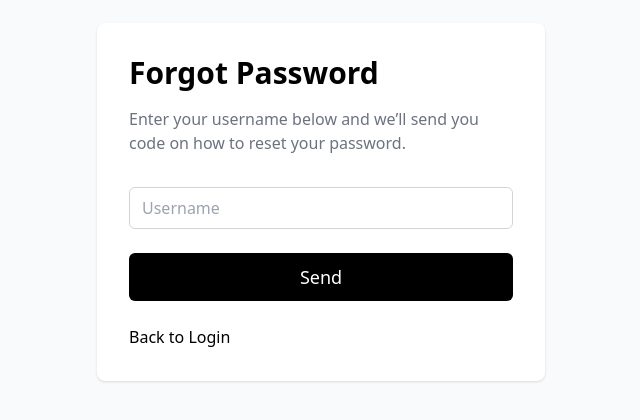
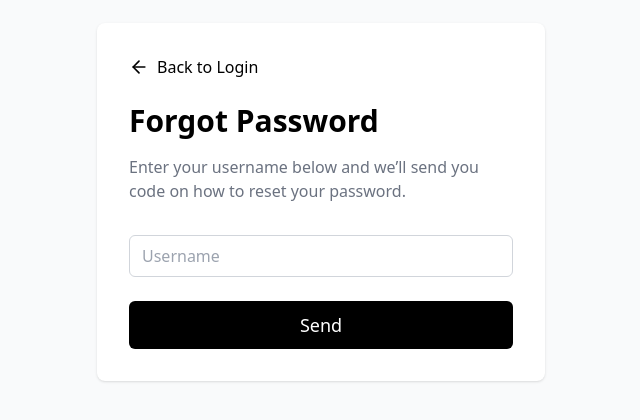
Before and after one commit to ZaHuan478/TLCN_GROUP_FE, a React (Vite) app: page /forgot-password in a window 1280 px wide. Shown: the part 230-650 px from the top of the page, without its empty margins (319-959 px from the left). Built offline with nearby package versions, Linux system fonts and the light colour scheme; no server answers.

Commit message:
Add icon back

```diff
--- a/src/components/organisms/ForgotPasswordForm/index.tsx
+++ b/src/components/organisms/ForgotPasswordForm/index.tsx
@@ -5,6 +5,7 @@ import { Link } from "react-router-dom";
 import { OTPModal } from "../../molecules/OTPModal";
 import { ResetPasswordModal } from "../../molecules/ResetPasswordModal";
 import { Toast } from "../../molecules/ToastNotification";
+import { ArrowLeft } from "lucide-react";
 
 export const ForgotPasswordForm: React.FC = () => {
     const [username, setUsername] = useState("");
@@ -57,6 +58,10 @@ export const ForgotPasswordForm: React.FC = () => {
     return (
         <>
             <div className="max-w-md mx-auto mt-16 p-8 bg-white rounded-lg shadow">
+                <Link to="/signin" className="flex items-center text-black hover:text-blue-600 mb-6">
+                    <ArrowLeft className="w-5 h-5 mr-2" />
+                    Back to Login
+                </Link>
                 <h2 className="text-3xl font-bold mb-4">Forgot Password</h2>
                 <p className="mb-8 text-gray-500">
                     Enter your username below and we’ll send you code on how to reset your password.
@@ -80,9 +85,6 @@ export const ForgotPasswordForm: React.FC = () => {
                         {isLoading ? "Sending..." : "Send"}
                     </Button>
                 </form>
-                <Link to="/signin" className="block mt-6 text-black hover:text-blue-600 font-medium">
-                    Back to Login
-                </Link>
             </div>
 
             {showOTPModal && (
```
